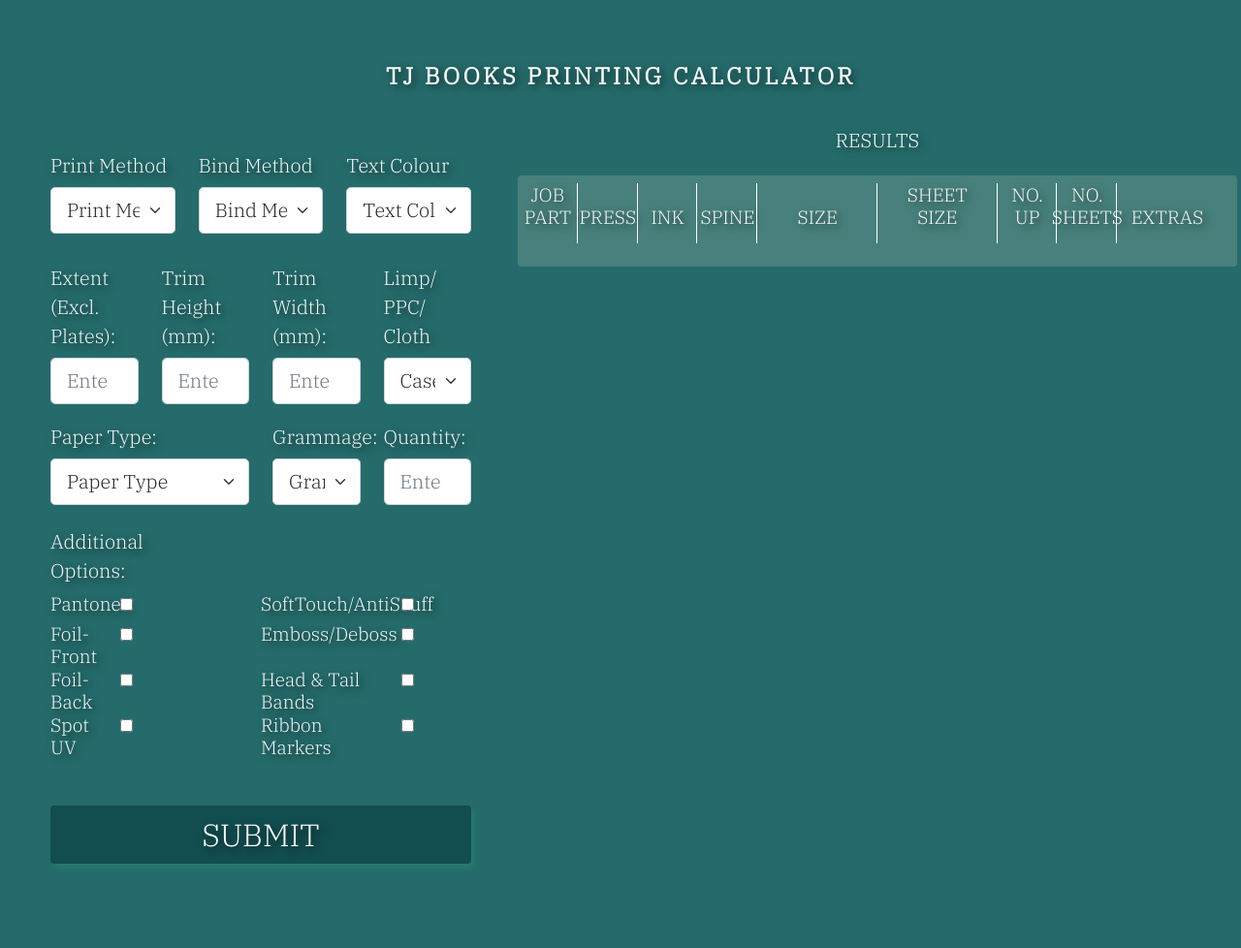
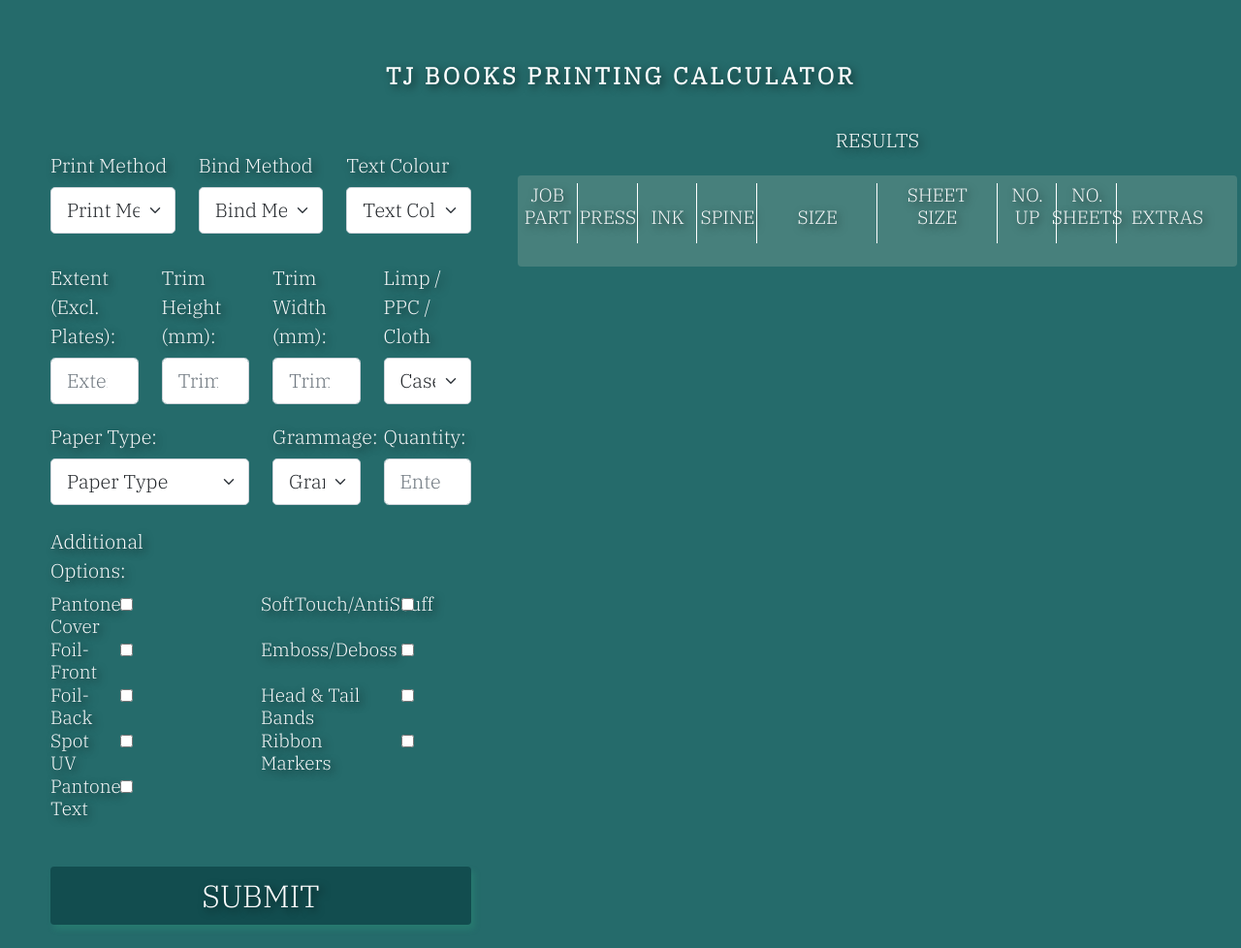
Before and after one commit to tj-books/calc--in-progress, a plain HTML site: page index.html in a window 1280 px wide. Shown: the whole page at 97% size. Before the commit the page ends 915 px from the top, so only its background shows below. Drawn offline with nearby package versions, Linux system fonts and the light colour scheme.

Commit message:
new updates

```diff
--- a/index.html
+++ b/index.html
@@ -11,6 +11,7 @@
     <link href="https://fonts.googleapis.com/css2?family=Abril+Fatface&display=swap" rel="stylesheet">
     <link rel="preconnect" href="https://fonts.googleapis.com">
     <link rel="preconnect" href="https://fonts.gstatic.com" crossorigin>
+    <link rel="stylesheet" href="https://cdnjs.cloudflare.com/ajax/libs/font-awesome/6.2.0/css/all.min.css" integrity="sha512-xh6O/CkQoPOWDdYTDqeRdPCVd1SpvCA9XXcUnZS2FmJNp1coAFzvtCN9BmamE+4aHK8yyUHUSCcJHgXloTyT2A==" crossorigin="anonymous" referrerpolicy="no-referrer" />
     <link href="https://fonts.googleapis.com/css2?family=IBM+Plex+Serif:wght@300&display=swap" rel="stylesheet">
     <link href="https://cdn.jsdelivr.net/npm/bootstrap@5.1.3/dist/css/bootstrap.min.css" rel="stylesheet"
         integrity="sha384-1BmE4kWBq78iYhFldvKuhfTAU6auU8tT94WrHftjDbrCEXSU1oBoqyl2QvZ6jIW3" crossorigin="anonymous">
@@ -59,21 +60,21 @@
                         <!--Extent Input-->
                         <div class="col-lg-3 mb-1 pt-2">
                             <label for="extent" class="col-form-label col-form-label-md">Extent (Excl. Plates):</label>
-                            <input required type="number" class="form-control form-control-lg" id="extent" placeholder="Enter Extent">
+                            <input required type="number" class="form-control form-control-lg" id="extent" placeholder="Extent">
                         </div>
                         <!--Trim Height-->
                         <div class="col-lg-3 mb-1 pt-2">
                             <label for="trim-height" class="col-form-label col-form-label-md">Trim Height (mm):</label>
-                            <input required type="number" class="form-control form-control-lg" id="trim-height"placeholder="Enter Trim Height">
+                            <input required type="number" class="form-control form-control-lg" id="trim-height"placeholder="Trim Height">
                         </div>
                         <!--Trim Width-->
                         <div class="col-lg-3 mb-1 pt-2">
                             <label for="trim-width" class=" col-form-label col-form-label-md">Trim Width (mm):</label>
-                            <input required type="number" class="form-control form-control-lg" id="trim-width" placeholder="Enter Trim Width">
+                            <input required type="number" class="form-control form-control-lg" id="trim-width" placeholder="Trim Width">
                         </div>
                         <!--Case Style Select -->
                         <div class="col-lg-3 pt-2 mb-1">
-                            <label for="case-style" class="col-form-label col-form-label-md">Limp/ PPC/ Cloth</label>
+                            <label for="case-style" class="col-form-label col-form-label-md">Limp / PPC / Cloth</label>
                             <select required id="case-style" class="form-select form-select-lg"
                                 aria-label="">
                                 <option selected value="none">Case Style</option>
@@ -135,10 +136,10 @@
                                     <!--Greyboard Thickness Select-->
                                     <div class="col-lg-4 pe-lg-4 m-lg-0 m-2">
                                         <select id='greyboard' class='form-select form-select-lg'>
-                                            <option value='1.9' selected> 1.9mm/2mm </option>
-                                            <option value='2.25'> 2.25mm </option>
-                                            <option value='2.5'> 2.5mm</option>
-                                            <option value='2.75'> 2.75mm</option>
+                                            <option value='190' selected> 1.9mm/2mm </option>
+                                            <option value='225'> 2.25mm </option>
+                                            <option value='250'> 2.5mm</option>
+                                            <option value='275'> 2.75mm</option>
                                         </select>
                                     </div>
                                 </div>
@@ -183,7 +184,7 @@
                             <div class="col-md-6">
                                 <div class="row">
                                     <div class="col-4">
-                                        <label for="pantone">Pantones</label>
+                                        <label for="pantone">Pantone Cover</label>
                                     </div>
                                     <div class="col-1">
                                         <input type="checkbox" id="pantone">
@@ -275,6 +276,19 @@
                                     </div>
                                 </div>
                             </div>
+                            <div class="col-md-6">
+                                <div class="row">
+                                    <div class="col-4">
+                                        <label for="pantone">Pantone Text</label>
+                                    </div>
+                                    <div class="col-1">
+                                        <input type="checkbox" id="pantone">
+                                    </div>
+                                    <div class="col-5">
+                                        <input id="pantone-coverage" class="hidden form-control form-control-sm" type="number" placeholder="% Coverage">
+                                    </div>
+                                </div>
+                            </div>
 
 
                         </div>
@@ -328,6 +342,9 @@
                     <div class="col col-lg-1 results-heading">
                     </div>
                 </div>
+                <div class="append-results">
+
+                </div>
 
 
 
```
